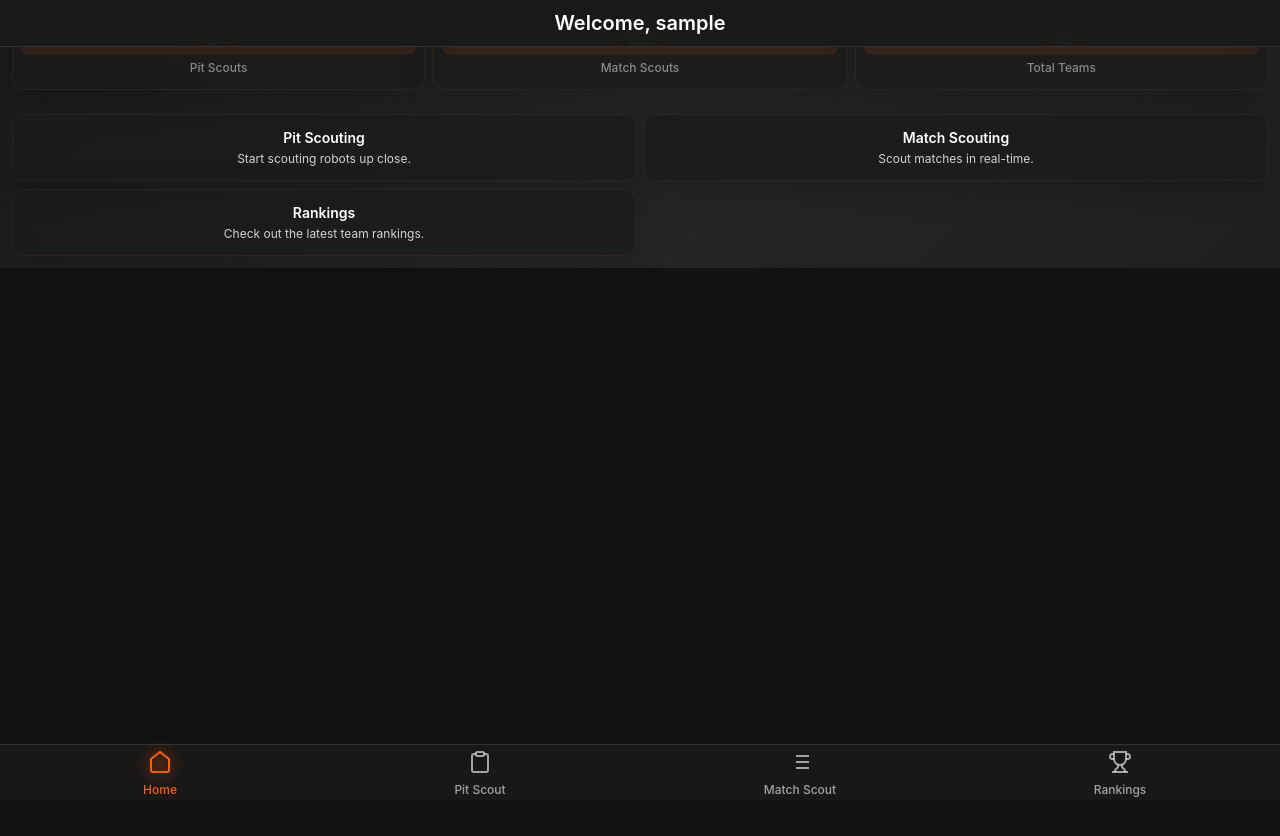
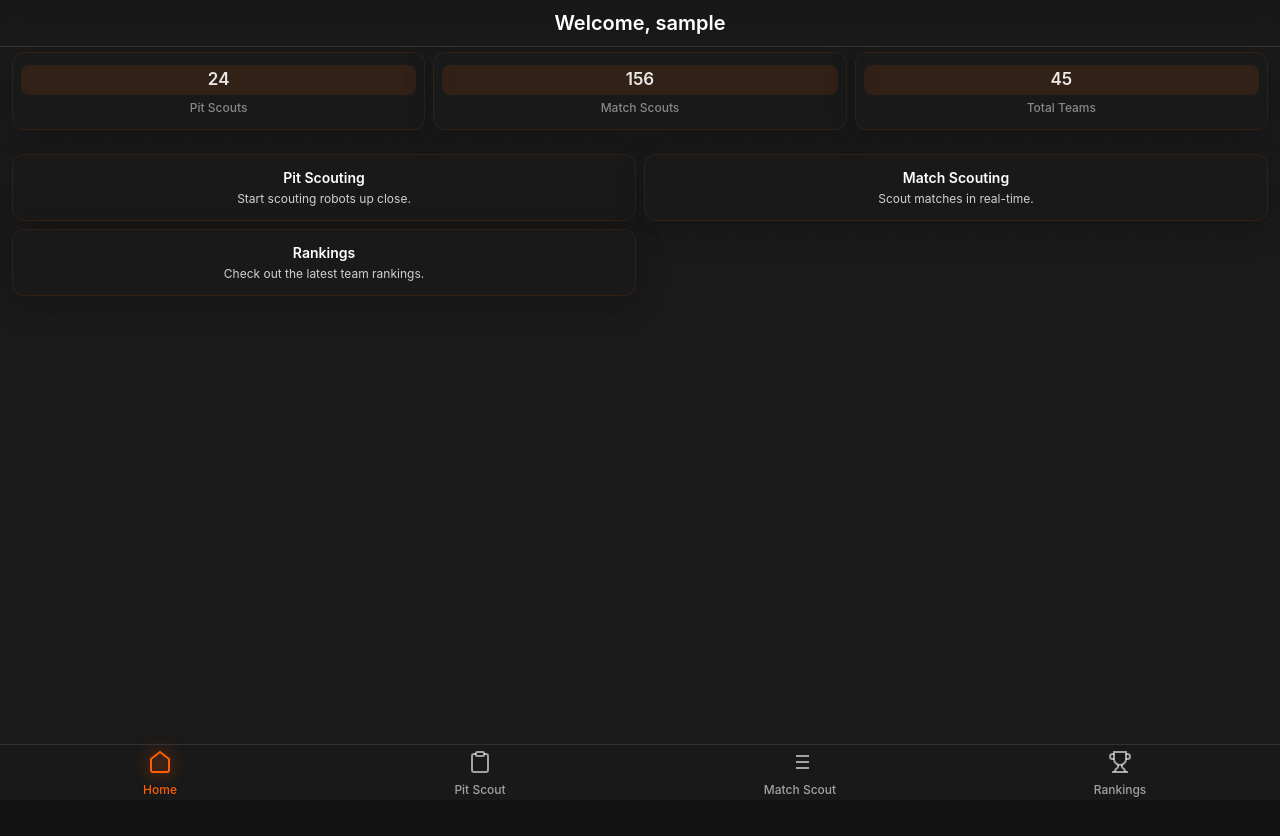
Before and after one commit to mortorqrobotics/morscout2024-frontend, a React (Vite) app: page / in a window 1280 px wide. Shown: the top 836 px of the page. Before the commit the page ends 800 px from the top, so only its background shows below. Built offline with nearby package versions, Linux system fonts and the light colour scheme; no server answers; sample sign-in values are in the browser's storage; the HTML template or start-up script is replaced by a standard one.

Commit message:
visuals on main page fixed

```diff
--- a/src/pages/mainPage/mainPage.css
+++ b/src/pages/mainPage/mainPage.css
@@ -13,12 +13,16 @@
   margin-top: 20px;
 }
 .main-page {
-  height: 100%;
+  height: 95vh;
+  margin-top: 5vh;
   display: flex;
   flex-direction: column;
+  justify-content: center;
   padding: 12px;
-  box-sizing: border-box;
-  background: linear-gradient(135deg, #1a1a1a, #262626, #1f1f1f);
+  background: #1a1a1a;
+  align-content: center;
+  align-items: flex-start;
+  overflow: hidden;
 }
 
 .page-header {
@@ -38,7 +42,6 @@
   flex: 1;
   display: flex;
   flex-direction: column;
-  justify-content: space-between;
   gap: 12px;
   min-height: 0;
 }
@@ -61,7 +64,12 @@
   flex-direction: column;
   align-items: center;
   gap: 4px;
-  cursor: pointer;
+  text-decoration: none;
+  transition: transform 0.2s ease;
+}
+
+.stat-card:hover {
+  transform: translateY(-2px);
 }
 
 .stat-value {
@@ -89,7 +97,12 @@
   border: 1px solid rgba(255, 95, 0, 0.1);
   padding: 12px;
   border-radius: 12px;
-  cursor: pointer;
+  text-decoration: none;
+  transition: transform 0.2s ease;
+}
+
+.action-card:hover {
+  transform: translateY(-2px);
 }
 
 .action-card h2 {
```
